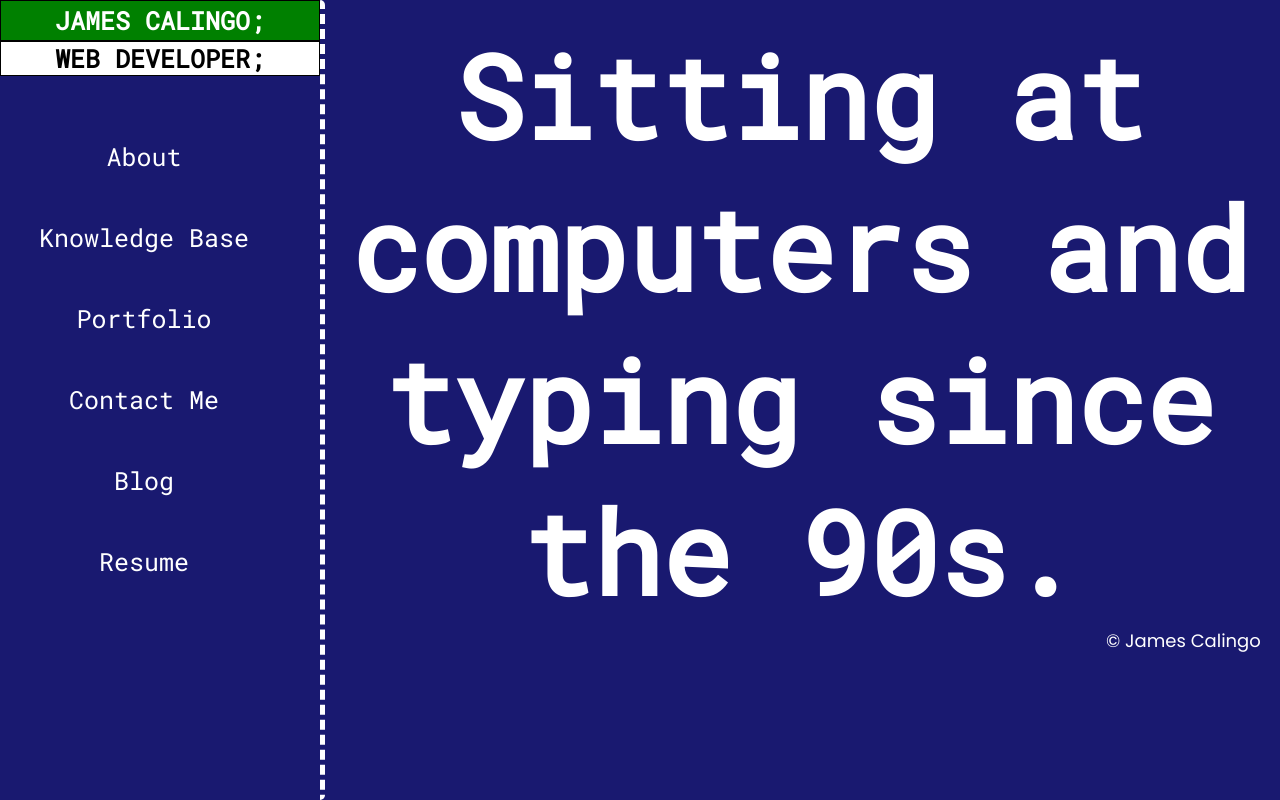
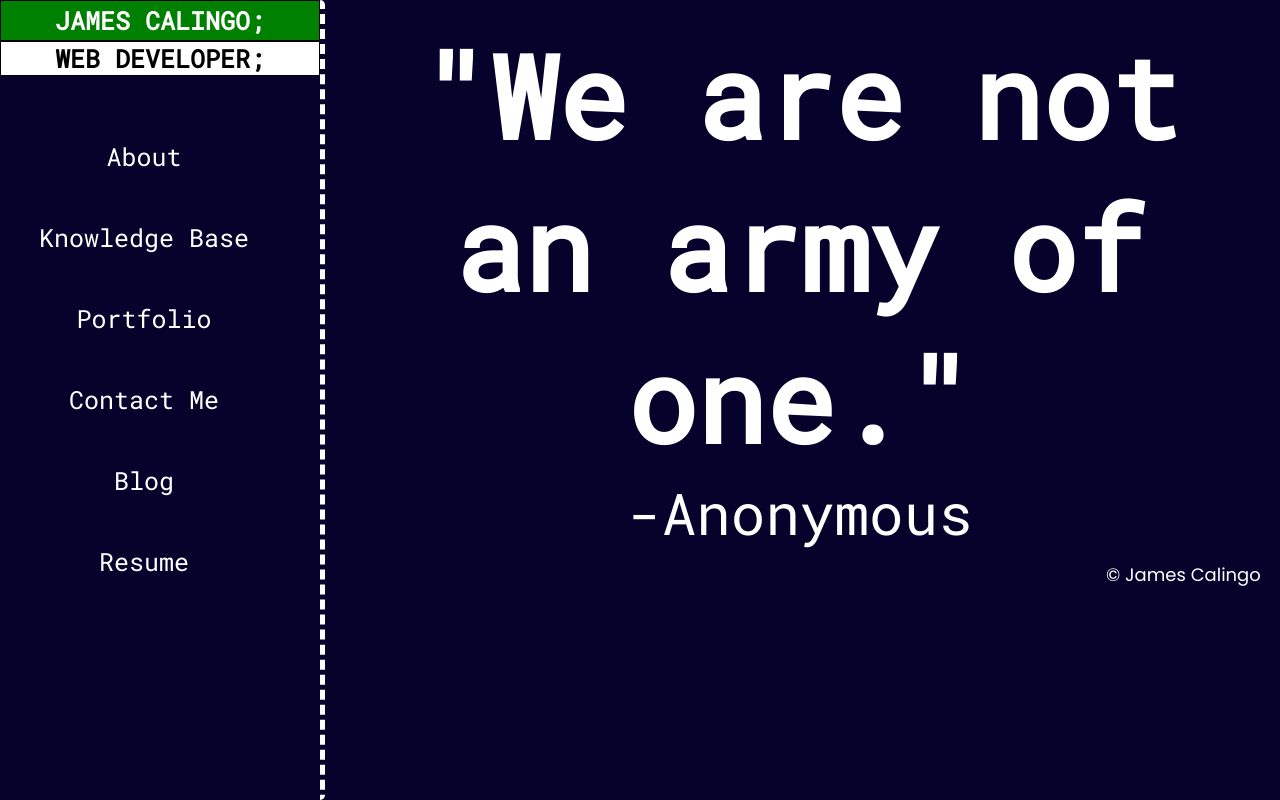
Before and after one commit to JamesCalingo/jamescalingo.github.io-old, a React (Create React App) app: page / in a window 1280 px wide. Built offline with nearby package versions, Linux system fonts and the light colour scheme; a web font is replaced by a local one.

Commit message:
changes to background and quote

```diff
--- a/src/App.css
+++ b/src/App.css
@@ -10,7 +10,7 @@
 body {
   font-family: 'Poppins', sans-serif;
   font-size: 18px;
-  background: midnightblue
+  background: rgb(6, 2, 43)
 
 }
 
@@ -41,7 +41,7 @@ p {
 .profile-pic {
   float: left;
   margin: 0 10px;
-  width: 25%
+  width: 25%;
 }
 
 .card {
--- a/src/components/pages/Landing.js
+++ b/src/components/pages/Landing.js
@@ -3,7 +3,9 @@ import React from "react";
 function Landing() {
   return (
     <div id="landing">
-      <h1>Sitting at computers and typing since the 90s.</h1>
+      <h1>"We are not an army of one."</h1>
+      <p>-Anonymous</p>
+
       <ul className="home-menu">
         <li className="nav-item">
           <a href="#about">About</a>
```
Also changed, not shown: 12 other files (tests, documents, lock files or other folders).
